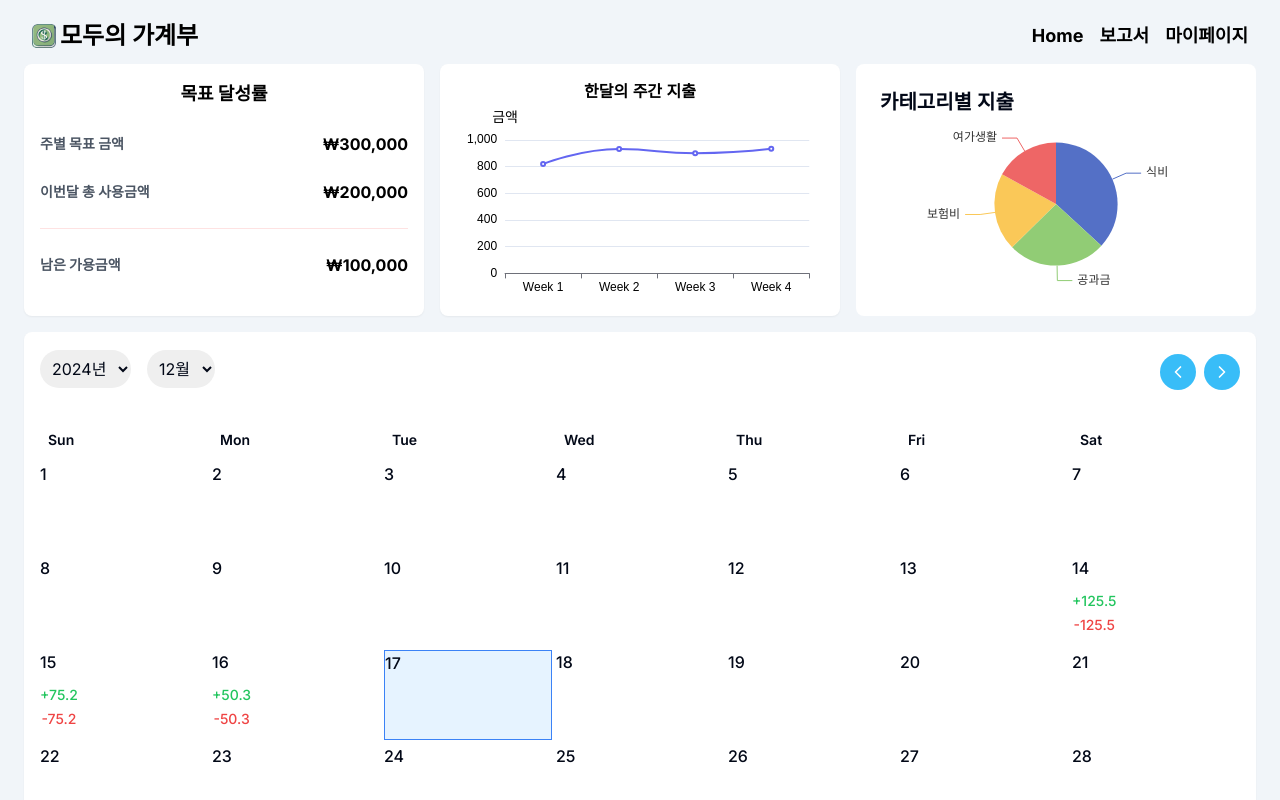
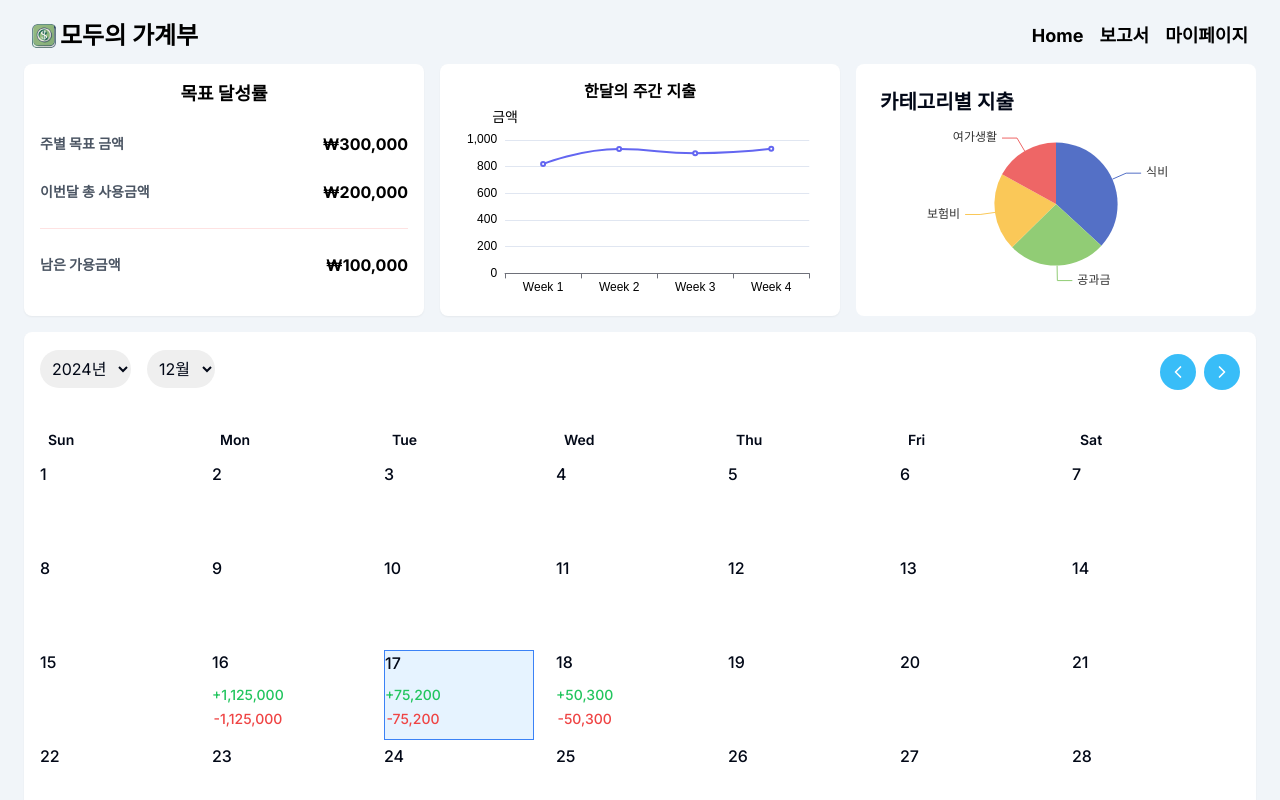
Before and after one commit to yuseonyoung/Modu_expend_book, a Next.js app in the folder Modu_expense_book/modu_expend_book/: page /dashboard in a window 1280 px wide. Shown: the top 800 px of the page. Built offline with nearby package versions, Linux system fonts and the light colour scheme.

Commit message:
calendar update
calendar update

```diff
--- a/Modu_expense_book/modu_expend_book/src/app/dashboard/ui/Calendar.tsx
+++ b/Modu_expense_book/modu_expend_book/src/app/dashboard/ui/Calendar.tsx
@@ -153,11 +153,12 @@ const Calendar = ({ data = {}, onDateSelect }: CalendarProps) => {
               className={`
                 flex flex-col items-start justify-start
                 h-[90px] sm:h-[90px] lg:h-[90px] md:h-full
-
                 ${isCurrentMonth ? 'text-foreground' : 'text-muted-foreground'}
                 ${selectedDate && date.toDateString() === selectedDate.toDateString()
                   ? 'bg-[#E6F3FF] border border-[#3b82f6]'
                   : 'hover:bg-[#D6E9FF]'}
+                max-w-[150px]
+                overflow-hidden
               `}
             >
             <span className="text-xs md:text-sm lg:text-base font-medium pl-2.5 md:pl-0">
@@ -166,16 +167,17 @@ const Calendar = ({ data = {}, onDateSelect }: CalendarProps) => {
             <div className="flex flex-col gap-0.5 md:gap-1 mt-auto pl-2.5 md:pl-0 justify-center h-full">
               {value && (
                 <>
-                    <span className="text-[10px] md:text-xs lg:text-sm font-medium text-green-500">
+                  <span className="text-[8.5px] md:text-xs lg:text-sm font-medium text-green-500 overflow-hidden whitespace-nowrap text-ellipsis">
                     +{value.toLocaleString()}
                   </span>
-                    <span className="text-[10px] md:text-xs lg:text-sm font-medium text-red-500">
+                  <span className="text-[8.5px] md:text-xs lg:text-sm font-medium text-red-500 overflow-hidden whitespace-nowrap text-ellipsis">
                     -{value.toLocaleString()}
                   </span>
                 </>
               )}
             </div>
           </button>
+
           ))}
         </div>
       </CardContent>
--- a/Modu_expense_book/modu_expend_book/src/app/dashboard/ui/Dashboard.tsx
+++ b/Modu_expense_book/modu_expend_book/src/app/dashboard/ui/Dashboard.tsx
@@ -14,9 +14,9 @@ export default function Dashboard() {
   // const [modalPosition, setModalPosition] = useState({ x: 0, y: 0 })
 
   const expenseData: Record<string, number> = {
-    '2024-12-14': 125.5,
-    '2024-12-15': 75.2,
-    '2024-12-16': 50.3,
+    '2024-12-16': 1125000,
+    '2024-12-17': 75200,
+    '2024-12-18': 50300,
   }
 
   const handleDateSelect = (date: Date) => {
--- a/Modu_expense_book/modu_expend_book/src/app/globals.css
+++ b/Modu_expense_book/modu_expend_book/src/app/globals.css
@@ -92,3 +92,11 @@ body {
   height: var(--viewport-height);
   overflow-x: hidden;
 }
+
+.multi-line-truncate {
+  display: -webkit-box;         /* 플렉스박스 사용 */
+  -webkit-line-clamp: 2;        /* 표시할 최대 줄 수 설정 */
+  -webkit-box-orient: vertical; /* 박스 방향을 수직으로 설정 */
+  overflow: hidden;             /* 넘치는 부분 숨김 */
+  text-overflow: ellipsis;      /* 넘치는 부분에 ... 표시 */
+}
```
Lines whose indentation alone changed are shown as unchanged.
